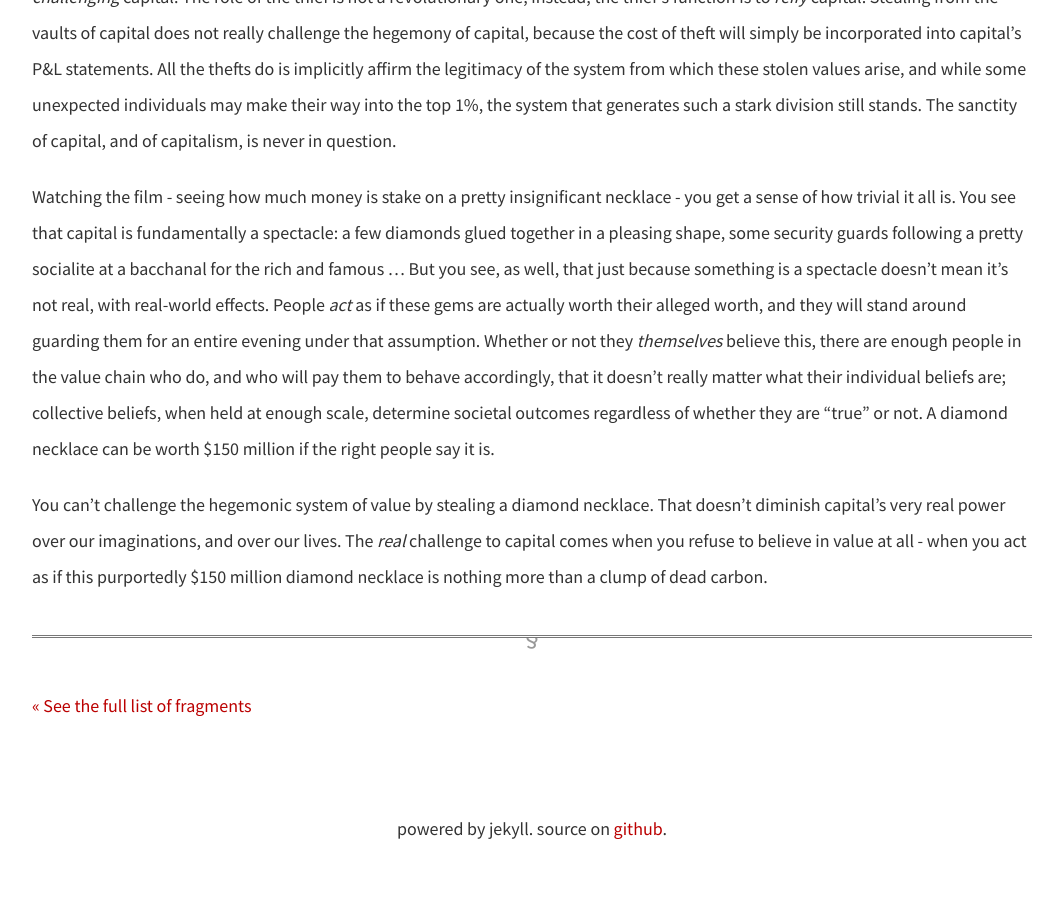
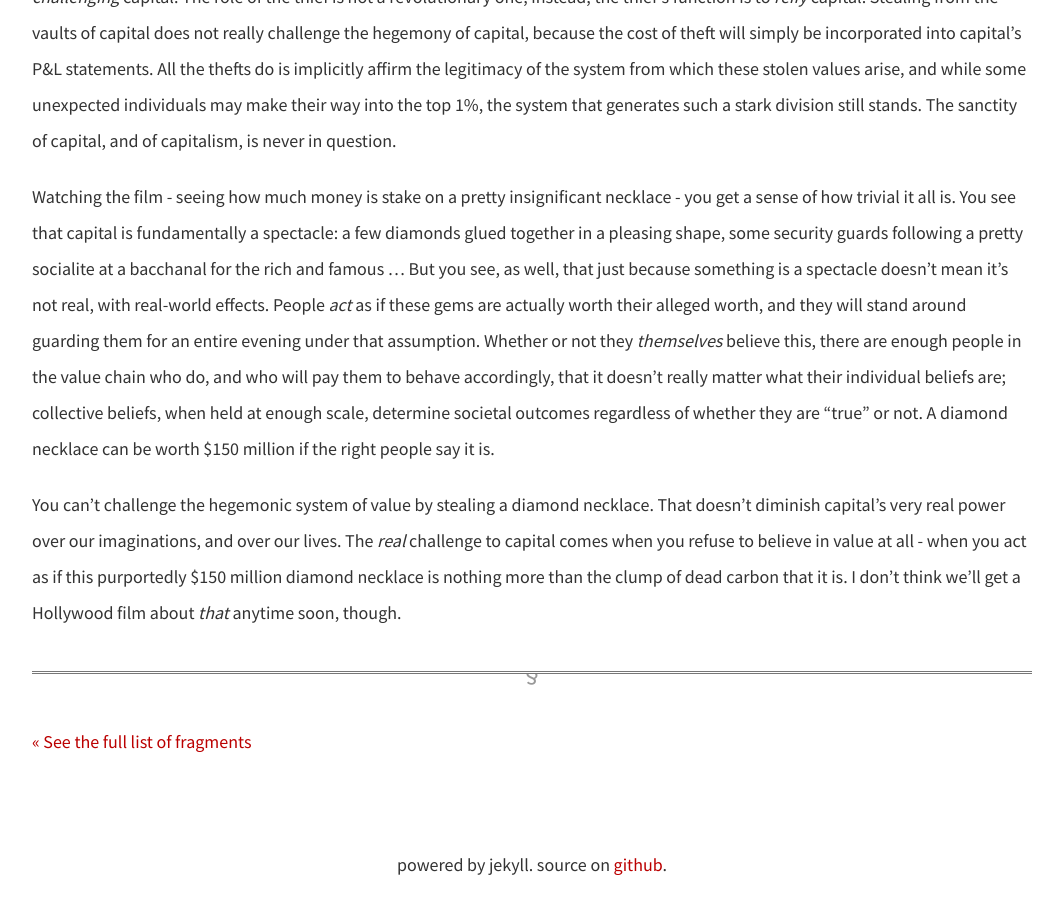
Before and after one commit to dellsystem/dellsystem.github.io, a Jekyll site: the page built from _posts/2019-1-23-fragments-23.md, in a window 1280 px wide and 900 px high, scrolled down 2940 px. Shown: the whole window, without its empty margins (108-1166 px from the left). Built offline with Jekyll 4.4.1, drawn with Linux system fonts in a browser that asks for light colours; before the commit the page ends 3804 px from its top, so only the background shows below that; some of the changed text lies outside the part shown.

Commit message:
Add final sentence to fragments-23

```diff
--- a/_posts/2019-1-23-fragments-23.md
+++ b/_posts/2019-1-23-fragments-23.md
@@ -38,4 +38,4 @@ I don't think so. As much as I enjoyed watching the film (in a "guilty pleasure"
 
 Watching the film - seeing how much money is stake on a pretty insignificant necklace - you get a sense of how trivial it all is. You see that capital is fundamentally a spectacle: a few diamonds glued together in a pleasing shape, some security guards following a pretty socialite at a bacchanal for the rich and famous ... But you see, as well, that just because something is a spectacle doesn't mean it's not real, with real-world effects. People _act_ as if these gems are actually worth their alleged worth, and they will stand around guarding them for an entire evening under that assumption. Whether or not they _themselves_ believe this, there are enough people in the value chain who do, and who will pay them to behave accordingly, that it doesn't really matter what their individual beliefs are; collective beliefs, when held at enough scale, determine societal outcomes regardless of whether they are "true" or not. A diamond necklace can be worth $150 million if the right people say it is.
 
-You can't challenge the hegemonic system of value by stealing a diamond necklace. That doesn't diminish capital's very real power over our imaginations, and over our lives. The _real_ challenge to capital comes when you refuse to believe in value at all - when you act as if this purportedly $150 million diamond necklace is nothing more than a clump of dead carbon.
+You can't challenge the hegemonic system of value by stealing a diamond necklace. That doesn't diminish capital's very real power over our imaginations, and over our lives. The _real_ challenge to capital comes when you refuse to believe in value at all - when you act as if this purportedly $150 million diamond necklace is nothing more than the clump of dead carbon that it is. I don't think we'll get a Hollywood film about _that_ anytime soon, though.
```
